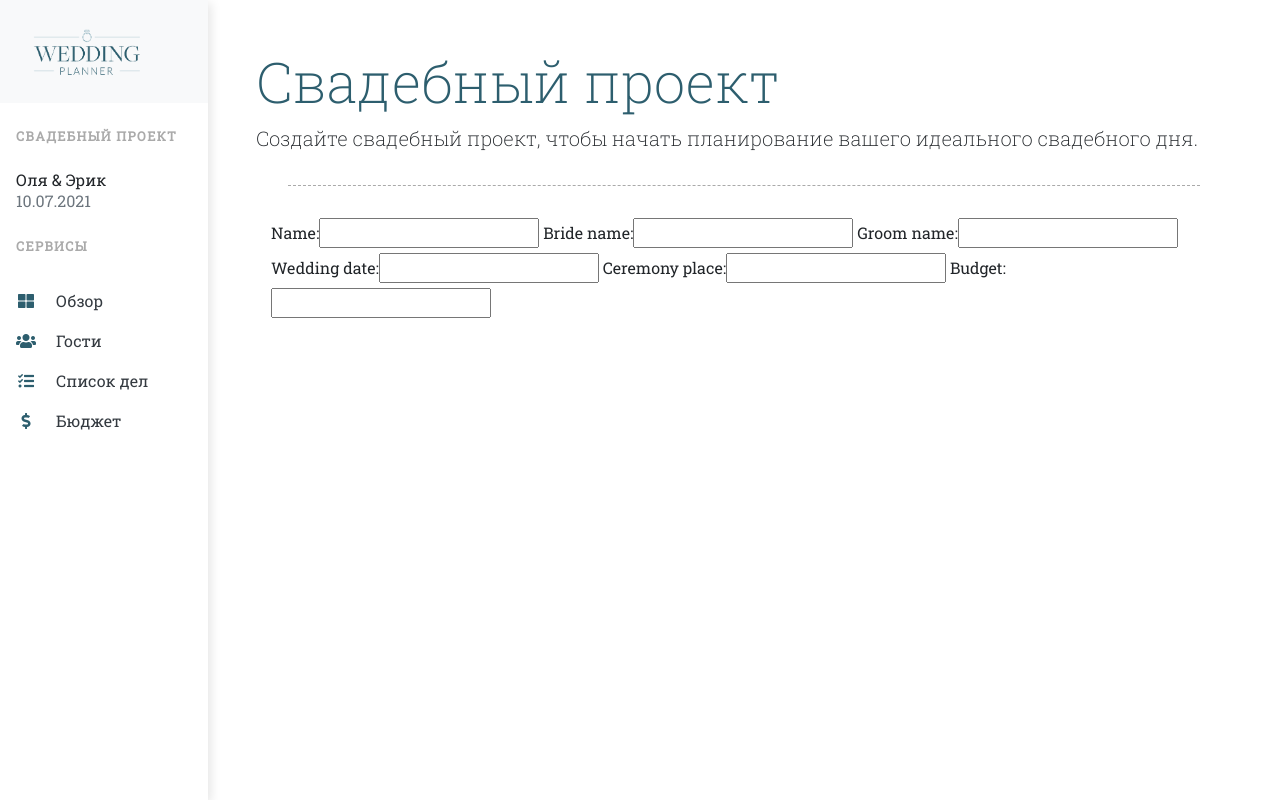
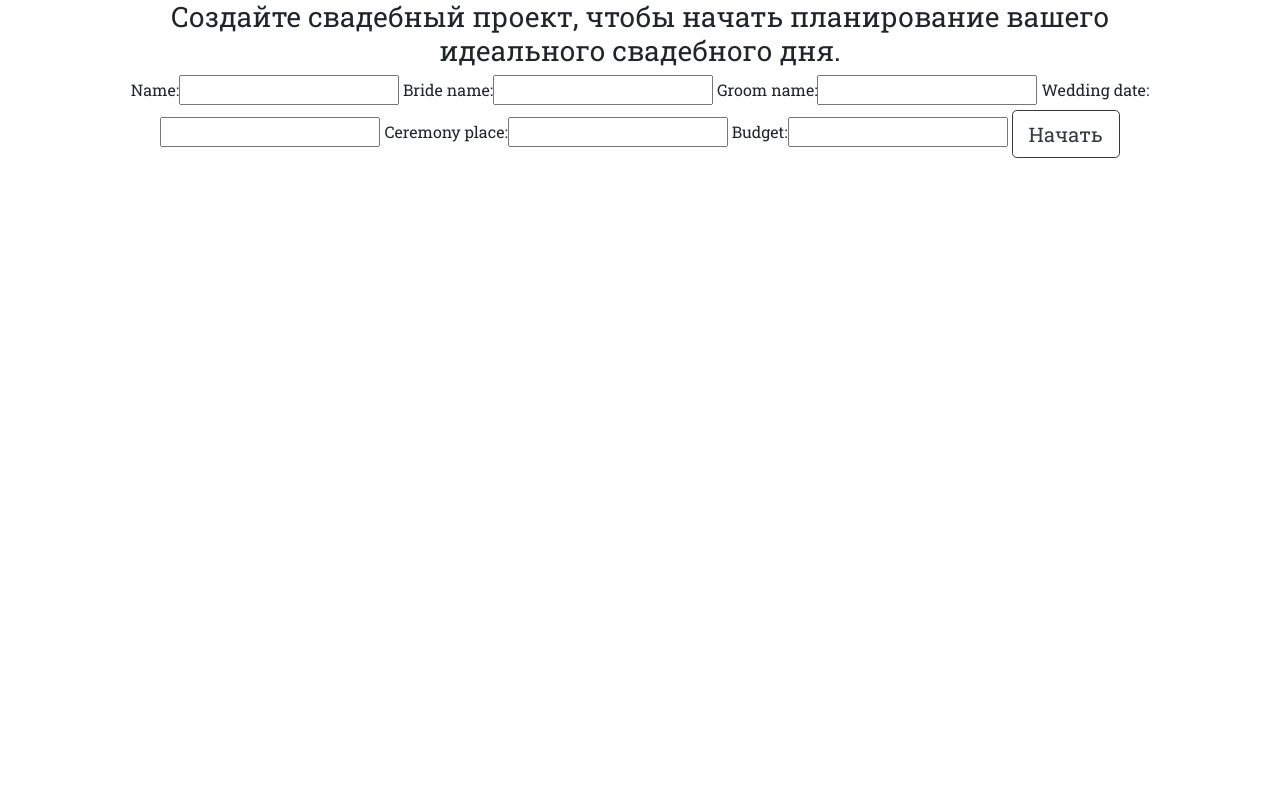
Before and after one commit to OlyaHudoleeva/wedding_planning, a Django app: page /create_project in a window 1280 px wide. Run offline with Django 3.2, Linux system fonts and the light colour scheme; some libraries are stand-ins or nearby versions.

Commit message:
Рееализовано добавление проекта

```diff
--- /dev/null
+++ b/main/static/main/css/create_project.css
@@ -0,0 +1,3 @@
+* {
+    font-family: 'Roboto Slab', serif;
+}
--- a/main/templates/main/create_project.html
+++ b/main/templates/main/create_project.html
@@ -1,18 +1,31 @@
-{% extends 'main/services.html' %}
 {% load static %}
 
-{% block styles %}
-{% endblock %}
-
-{% block title %}Online Wedding Planner | Создать проект{% endblock %}
-{% block page-name %}Свадебный проект{% endblock %}
-{% block page-description %}Создайте свадебный проект, чтобы начать планирование вашего идеального свадебного дня.{% endblock %}
-
-{% block content %}
-    <div class="container">
-        <form action="" method="post">
-            {% csrf_token %}
-            {{ form }}
-        </form>
-    </div>
-{% endblock %}
+<!doctype html>
+<html lang="en">
+<head>
+    <meta charset="UTF-8">
+    <meta name="viewport"
+          content="width=device-width, user-scalable=no, initial-scale=1.0, maximum-scale=1.0, minimum-scale=1.0">
+    <meta http-equiv="X-UA-Compatible" content="ie=edge">
+    <title>Online Wedding Planner | Создать проект</title>
+    <link rel="stylesheet" href="https://stackpath.bootstrapcdn.com/bootstrap/4.5.2/css/bootstrap.min.css">
+    <link rel="stylesheet" href="{% static 'main/css/create_project.css' %}">
+    <link rel="preconnect" href="https://fonts.gstatic.com">
+    <link href="https://fonts.googleapis.com/css2?family=Roboto+Slab:wght@200;400&display=swap" rel="stylesheet">
+    <link rel="stylesheet" href="https://use.fontawesome.com/releases/v5.8.2/css/all.css">
+    <script src="https://code.jquery.com/jquery-3.3.1.min.js"></script>
+    <script src="https://cdn.jsdelivr.net/npm/bootstrap@5.0.0-beta2/dist/js/bootstrap.bundle.min.js"
+            integrity="sha384-b5kHyXgcpbZJO/tY9Ul7kGkf1S0CWuKcCD38l8YkeH8z8QjE0GmW1gYU5S9FOnJ0"
+            crossorigin="anonymous"></script>
+</head>
+<body>
+<div class="container text-center grey-text">
+    <h3>Создайте свадебный проект, чтобы начать планирование вашего идеального свадебного дня.</h3>
+    <form action="" method="post">
+        {% csrf_token %}
+        {{ form }}
+        <button type="submit" class="btn btn-outline-dark btn-lg">Начать</button>
+    </form>
+</div>
+</body>
+</html>
--- a/main/templates/main/services.html
+++ b/main/templates/main/services.html
@@ -46,7 +46,7 @@
 
     <ul class="nav flex-column bg-white mb-0">
         <li class="nav-item">
-            <a href="{% url 'overview' %}" class="nav-link text-dark px-3">
+            <a href="{% url 'overview' project.slug %}" class="nav-link text-dark px-3">
                 <i class="fa fa-th-large mr-3 text-primary fa-fw"></i>
                 Обзор
             </a>
--- a/main/urls.py
+++ b/main/urls.py
@@ -1,6 +1,7 @@
 from django.urls import path
 
 from . import views
+
 
 urlpatterns = [
     path('registration', views.register_page, name='registration'),
@@ -8,9 +9,8 @@ urlpatterns = [
     path('logout', views.logout_user, name='logout'),
 
     path('create_project', views.ProjectCreateView.as_view(), name='create_project'),
-
     path('', views.index, name='home'),
-    path('overview', views.overview, name='overview'),
+    path('<slug:project_slug>', views.overview, name='overview'),
     path('<slug:project_slug>/guests', views.guests, name='guests'),
     path('<slug:project_slug>/checklist', views.checklist, name='checklist'),
     path('<slug:project_slug>/budget', views.budget, name='budget'),
--- a/main/views.py
+++ b/main/views.py
@@ -1,9 +1,10 @@
 from django.contrib import messages
 from django.contrib.auth import authenticate, login, logout
 from django.contrib.auth.decorators import login_required
-from django.http import JsonResponse
+from django.http import JsonResponse, HttpResponseRedirect
 from django.shortcuts import render, redirect, get_object_or_404
 from django.views.generic import CreateView
+from django.utils.text import slugify
 
 from .forms import *
 from .models import *
@@ -62,6 +63,14 @@ class ProjectCreateView(CreateView):
     template_name = 'main/create_project.html'
     fields = ('name', 'bride_name', 'groom_name', 'wedding_date', 'ceremony_place', 'budget')
 
+    def form_valid(self, form):
+        form.instance.user = self.request.user
+        self.object = form.save(commit=False)
+        self.object.save()
+        return HttpResponseRedirect(self.get_success_url())
+
+    def get_success_url(self):
+        return slugify(self.request.POST['name'])
 
 @login_required(login_url='login')
 def guests(request, project_slug):
@@ -84,8 +93,10 @@ def guests(request, project_slug):
 
 
 @login_required(login_url='login')
-def overview(request):
-    return render(request, 'main/overview.html')
+def overview(request, project_slug):
+    project = get_object_or_404(Project, slug=project_slug, user=request.user)
+    context = {'project': project}
+    return render(request, 'main/overview.html', context)
 
 
 @login_required(login_url='login')
```
Also changed, not shown: db.sqlite3.
